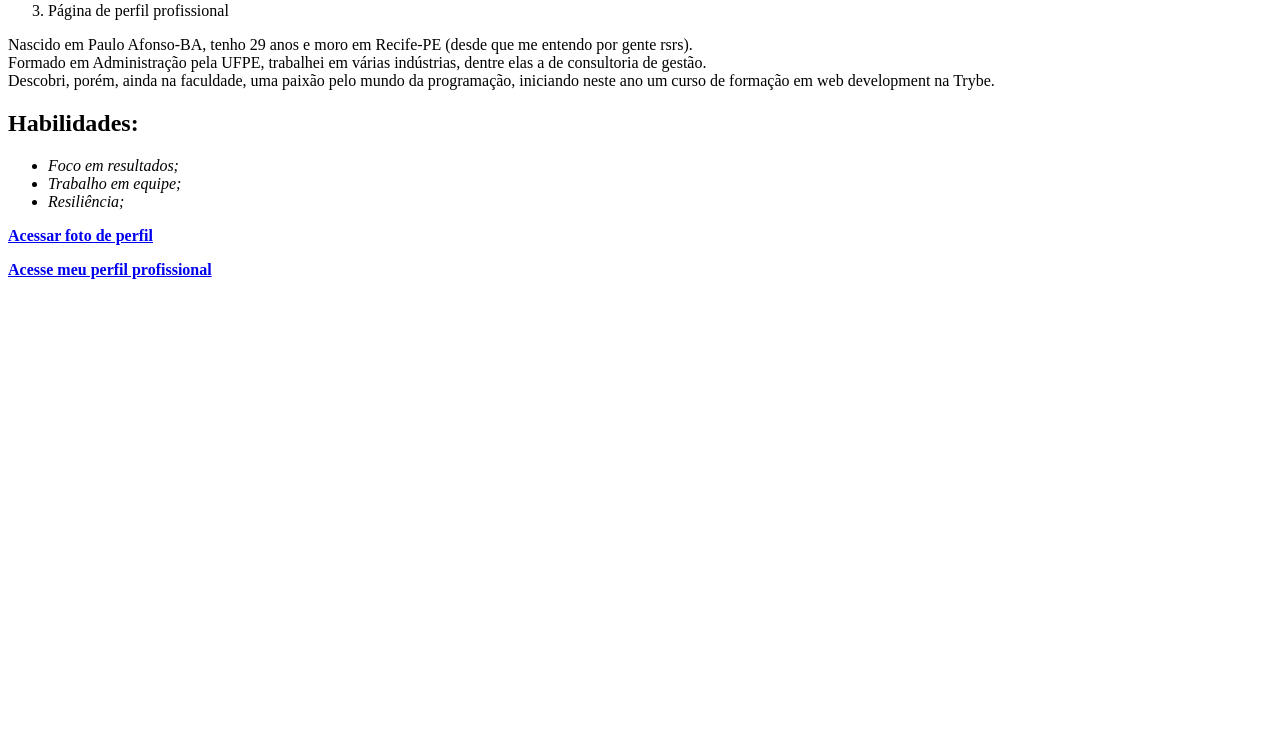
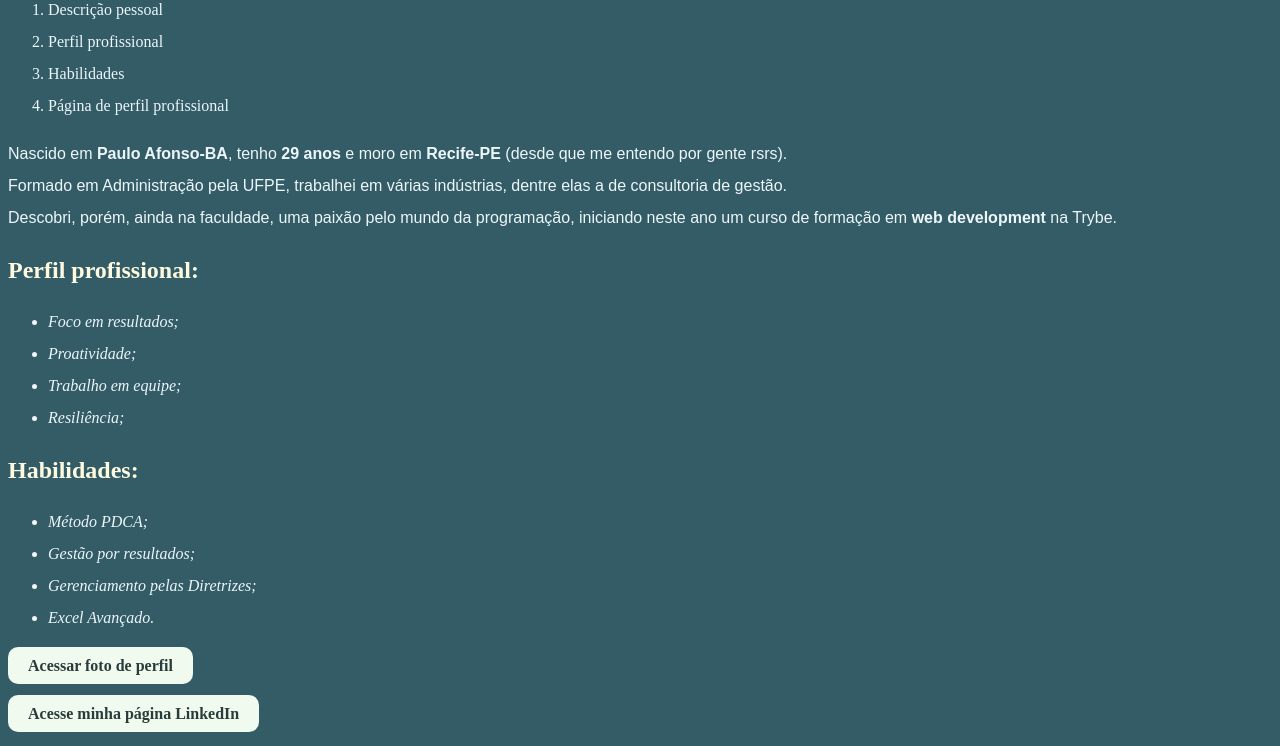
Before and after one commit to menezesrenan7/menezesrenan7.github.io, a plain HTML site: page index.html in a window 1280 px wide. Shown: the part 451-1197 px from the top of the page. Before the commit the page ends 800 px from the top, so only its background shows below. Drawn offline with Linux system fonts and the light colour scheme.

Commit message:
Adiciona background-color e fontes

```diff
--- a/index.html
+++ b/index.html
@@ -3,41 +3,96 @@
 <head>
     <meta charset="UTF-8">
     <title>Sobre mim</title>
+
+    <!-- Font-family Montserrat -->
+
+    <link rel="preconnect" href="https://fonts.gstatic.com">
+    <link href="https://fonts.googleapis.com/css2?family=Montserrat+Alternates&display=swap" rel="stylesheet">
+
+    <!-- Font-family Rajdhani -->
+
+    <link rel="preconnect" href="https://fonts.gstatic.com">
+    <link href="https://fonts.googleapis.com/css2?family=Montserrat+Alternates&display=swap" rel="stylesheet">
+
+    <style>
+        #nome {
+            font-family: 'Montserrat Alternates', sans-serif;
+            font-size: 3em;
+            font-weight:900;
+            }
+
+        h1,h2,h3,h4,h5,h6 {color: #fefae0;}
+
+        #descricao-pessoal {
+            font-family: Rajdhani, sans-serif;
+
+            }
+
+        body {
+            line-height: 2em;
+            background-color: #335c67;
+            color: #edf6f9;
+        }
+
+        a {
+            text-decoration: none;
+            color: inherit;
+        }
+
+        .botao {
+            background-color: #f1faee;
+            color: #283d3b;
+            padding: 10px 20px;
+            border-radius: 10px;
+        }
+    </style>
 </head>
 <body>
-    <h1>Renan Menezes de Ávila Martins</h1>
+    <h1 id="nome">Renan Menezes de Ávila Martins</h1>
 
     <img id="imagem-perfil" src="Image-1.jpeg" width="200px" alt="Selfie de Renan Menezes">
 
+    <h2>Índice</h2>
     <ol>
-        <h2>Índice</h2>
-
-            <li href="descricao-pessoal">Descrição pessoal</li>
-            <li href="habilidades">Habilidades</li>
-            <li href="pagina-profissional">Página de perfil profissional</li>
-
+                    <li><a href="#descricao-pessoal">Descrição pessoal</a></li>
+            <li><a href="#perfil">Perfil profissional</a></li>
+            <li><a href="#habilidades">Habilidades</a></li>
+            <li><a href="#pagina-profissional">Página de perfil profissional</a></li>
     </ol>
 
-    <p id="descricao-pessoal">Nascido em Paulo Afonso-BA, tenho 29 anos e moro em Recife-PE (desde que me entendo por gente rsrs).
+    <p id="descricao-pessoal">
+        Nascido em <strong>Paulo Afonso-BA</strong>, tenho <strong>29 anos</strong> e moro em <strong>Recife-PE</strong> (desde que me entendo por gente rsrs).
         <br>
         Formado em Administração pela UFPE, trabalhei em várias indústrias, dentre elas a de consultoria de gestão.
         <br>
-        Descobri, porém, ainda na faculdade, uma paixão pelo mundo da programação, iniciando neste ano um curso de formação em web development na Trybe.
+        Descobri, porém, ainda na faculdade, uma paixão pelo mundo da programação, iniciando neste ano um curso de formação em <strong>web development</strong> na Trybe.
     </p>
+
+    <h2 id="perfil">Perfil profissional:</h2>
+
+    <ul>
+        <em>
+            <li>Foco em resultados;</li>
+            <li>Proatividade;</li>
+            <li>Trabalho em equipe;</li>
+            <li>Resiliência;</li>
+        </em>
+    </ul>
 
     <h2 id="habilidades">Habilidades:</h2>
 
     <ul>
         <em>
-            <li>Foco em resultados;</li>
-            <li>Trabalho em equipe;</li>
-            <li>Resiliência;</li>
+            <li>Método PDCA;</li>
+            <li>Gestão por resultados;</li>
+            <li>Gerenciamento pelas Diretrizes;</li>
+            <li>Excel Avançado.</li>
         </em>
     </ul>
 
-    <p><a href="imagem-perfil"><strong>Acessar foto de perfil</strong></a></p>
+    <p><a class="botao" href="#imagem-perfil"><strong>Acessar foto de perfil</strong></a></p>
 
-    <p><a id="pagina-profissional" href="https://www.linkedin.com/in/renan-menezes-3b6618206/" target="_blank"><strong>Acesse meu perfil profissional</strong></a></p>
+    <p><a id="pagina-profissional" class="botao" href="https://www.linkedin.com/in/renan-menezes-3b6618206/" target="_blank"><strong>Acesse minha página LinkedIn</strong></a></p>
 
 </body>
 </html>
```
